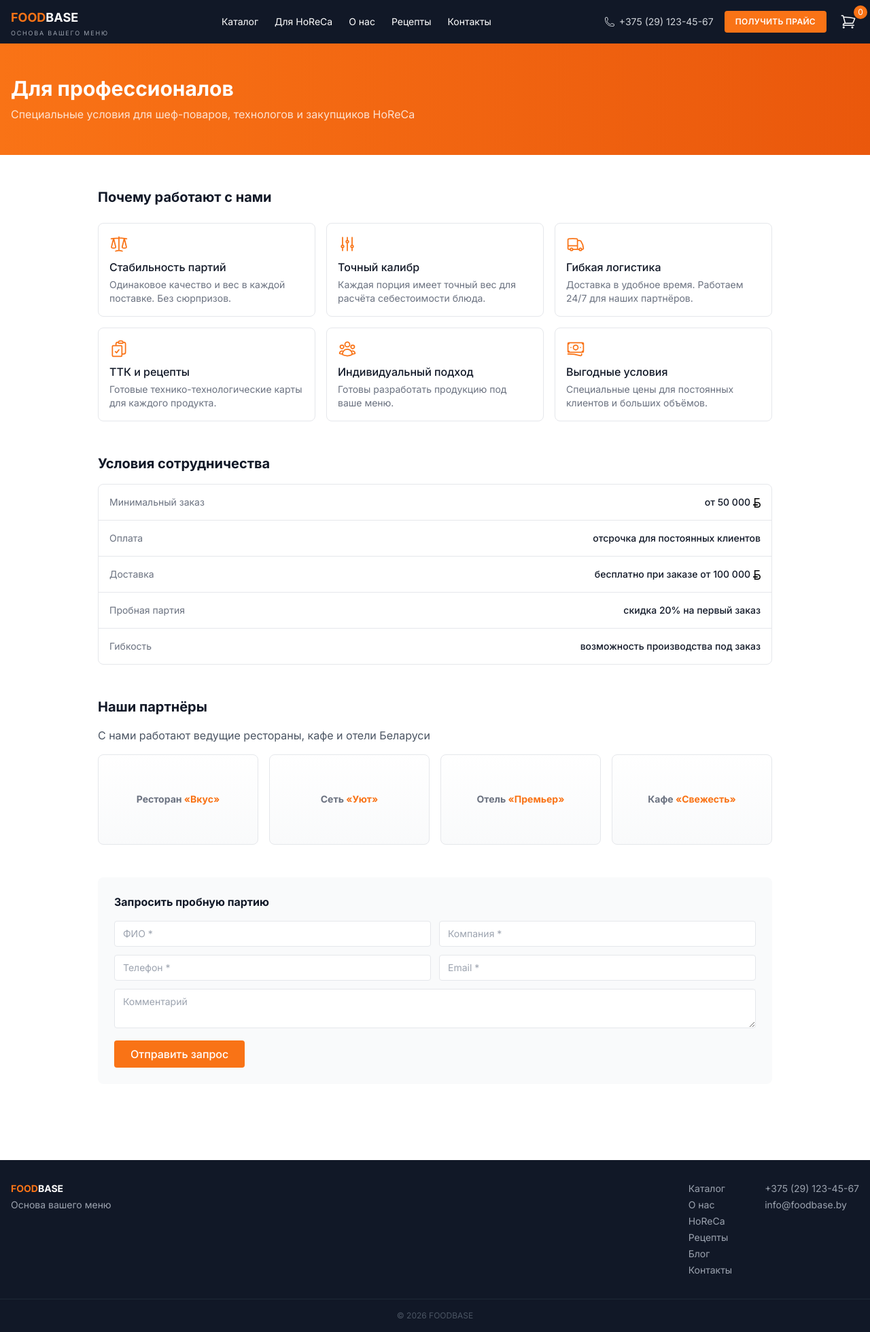
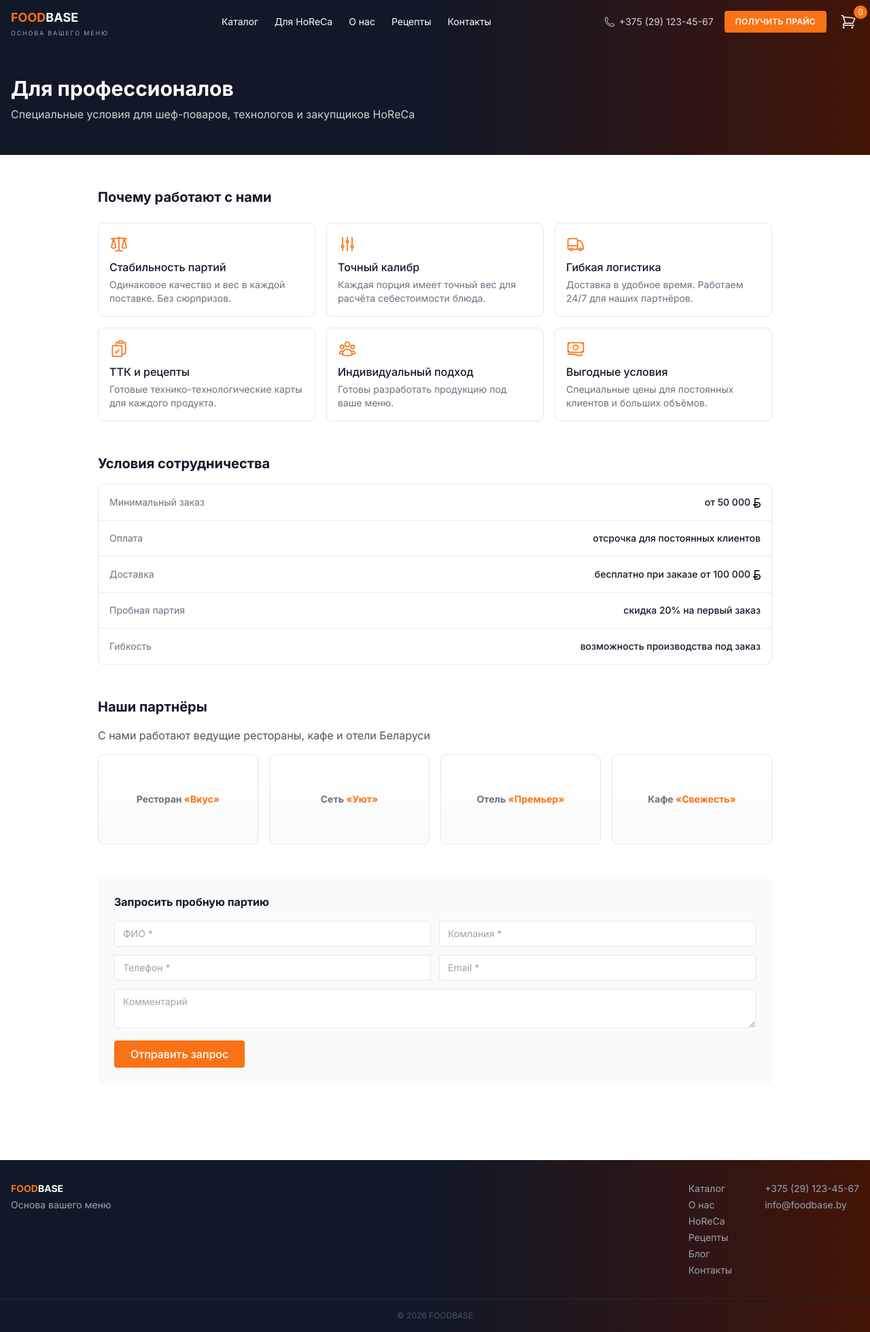
Before and after one commit to PaulBar3/horeca, a Django app: page /b2b/ in a window 1280 px wide. Shown: the whole page at 68% size. Run offline with Django 5.2, Linux system fonts and the light colour scheme.

Commit message:
style(design): единый тёмный градиент bg-gradient-to-r from-gray-900 via-gray-900 to-orange-950
- base.html: шапка, мобильное меню, футер (вместо сплошных bg-gray-900/bg-gray-800)
- home.html: секция RAPS «Один продукт — разные вкусы»
- b2b.html: баннер «Для профессионалов» (вместо ярко-оранжевого from-orange-500/600)
- ось одна у всех: слева сплошной gray-900 (стык с героем бесшовный),
  справа тёплый orange-950; текст и вёрстка не менялись

```diff
--- a/templates/base.html
+++ b/templates/base.html
@@ -11,7 +11,7 @@
 </head>
 <body class="bg-white text-gray-900 min-h-screen flex flex-col">
 
-    <header class="bg-gray-900 text-white sticky top-0 z-50">
+    <header class="bg-gradient-to-r from-gray-900 via-gray-900 to-orange-950 text-white sticky top-0 z-50">
         <div class="max-w-7xl mx-auto px-4 flex items-center justify-between h-16 gap-4">
             <a href="{% url 'core:home' %}" class="shrink-0 leading-none">
                 <span class="text-lg font-bold block"><span class="text-orange-500">FOOD</span>BASE</span>
@@ -36,7 +36,7 @@
                 <button onclick="toggleMobileMenu()" class="md:hidden leading-none" aria-label="Меню">{% include "partials/_icon.html" with name="bars-3" class="w-6 h-6" %}</button>
             </div>
         </div>
-        <nav id="mobile-menu" class="hidden md:hidden bg-gray-800 border-t border-gray-700">
+        <nav id="mobile-menu" class="hidden md:hidden bg-gradient-to-r from-gray-900 via-gray-900 to-orange-950 border-t border-gray-700">
             <div class="max-w-7xl mx-auto px-4 py-3 flex flex-col gap-3 text-sm">
                 <a href="{% url 'catalog:product_list' %}" class="hover:text-orange-500 py-1">Каталог</a>
                 <a href="{% url 'core:b2b' %}" class="hover:text-orange-500 py-1">Для HoReCa</a>
@@ -54,7 +54,7 @@
         {% block content %}{% endblock %}
     </main>
 
-    <footer class="bg-gray-900 text-gray-400 text-sm mt-16">
+    <footer class="bg-gradient-to-r from-gray-900 via-gray-900 to-orange-950 text-gray-400 text-sm mt-16">
         <div class="max-w-7xl mx-auto px-4 py-8 flex flex-col md:flex-row justify-between gap-8">
             <div>
                 <span class="font-bold text-white"><span class="text-orange-500">FOOD</span>BASE</span>
--- a/templates/core/b2b.html
+++ b/templates/core/b2b.html
@@ -2,7 +2,7 @@
 {% load static %}
 {% block title %}Для профессионалов — FOODBASE{% endblock %}
 {% block content %}
-<section class="bg-gradient-to-r from-orange-500 to-orange-600 text-white py-12">
+<section class="bg-gradient-to-r from-gray-900 via-gray-900 to-orange-950 text-white py-12">
     <div class="max-w-7xl mx-auto px-4">
         <h1 class="text-3xl font-bold">Для профессионалов</h1>
         <p class="text-white/80 mt-2">Специальные условия для шеф-поваров, технологов и закупщиков HoReCa</p>
--- a/templates/core/home.html
+++ b/templates/core/home.html
@@ -132,7 +132,7 @@
 </section>
 
 {# ===== МАРИНАДЫ RAPS ===== #}
-<section class="bg-gray-900 text-white py-16">
+<section class="bg-gradient-to-r from-gray-900 via-gray-900 to-orange-950 text-white py-16">
     <div class="max-w-7xl mx-auto px-4 grid lg:grid-cols-2 gap-10 items-center">
         <div>
             <p class="text-xs tracking-[0.25em] uppercase text-gray-400">Профессиональные маринады RAPS</p>
```
